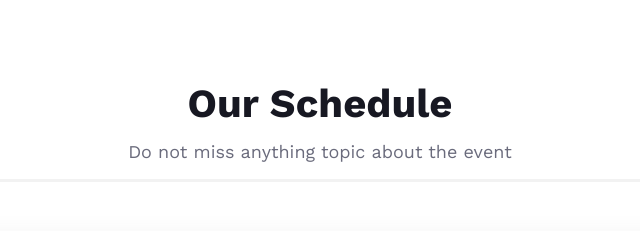
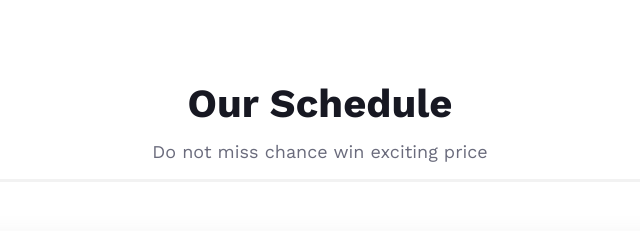
Before and after one commit to hkarthikraj01/Bomb-blaster, a plain HTML site: page index.html in a window 1280 px wide. Shown: the part 4080-4311 px from the top of the page, 320-960 px from the left. Drawn offline with nearby package versions, Linux system fonts and the light colour scheme.

Commit message:
Update index.html

```diff
--- a/index.html
+++ b/index.html
@@ -473,7 +473,7 @@
                 <div class="col-lg-12">
                     <div class="section-title">
                         <h2>Our Schedule</h2>
-                        <p>Do not miss anything topic about the event</p>
+                        <p>Do not miss chance win exciting price </p>
                     </div>
                 </div>
             </div>
```
